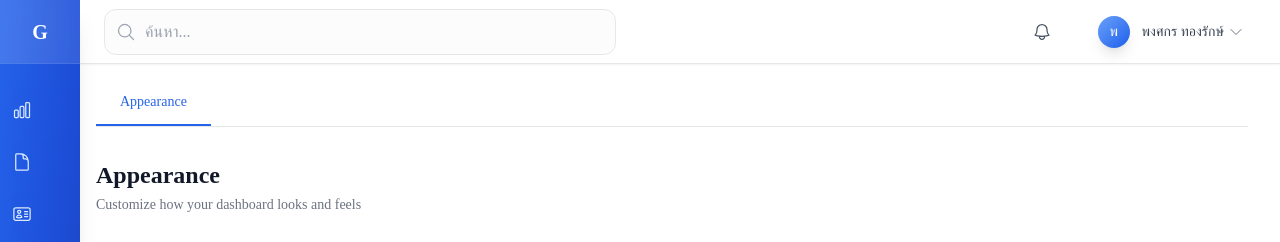
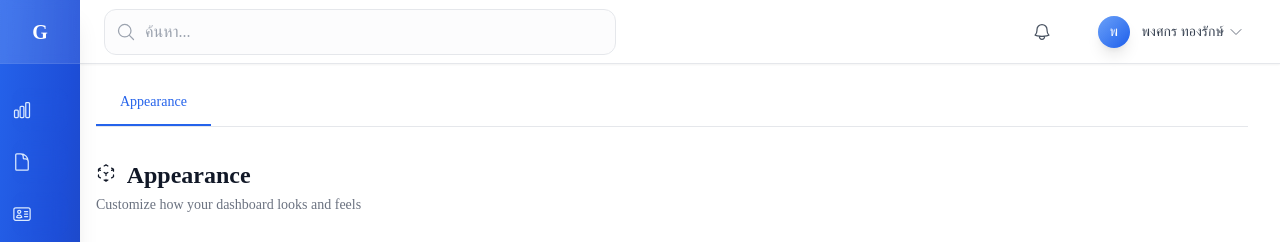
Before and after one commit to CKMarineTest/LoginGumlungjai, a Vue app: page /thegift/setting in a window 1280 px wide. Shown: the top 242 px of the page. Built offline with nearby package versions, Linux system fonts and the light colour scheme; a web font is replaced by a local one.

Commit message:
Revision 08

```diff
--- a/src/components/SettingComponent.vue
+++ b/src/components/SettingComponent.vue
@@ -22,7 +22,7 @@
 
             <div v-if="activeTab === 'Appearance'" class="space-y-12">
                 <header>
-                    <h1 class="text-2xl font-semibold text-gray-900">Appearance</h1>
+                    <h1 class="text-2xl font-semibold text-gray-900 flex"><CubeTransparentIcon class="h-7 w-5" />&nbsp;  Appearance</h1>
                     <p class="mt-1 text-sm text-gray-500">Customize how your dashboard looks and feels</p>
                 </header>
 
```
